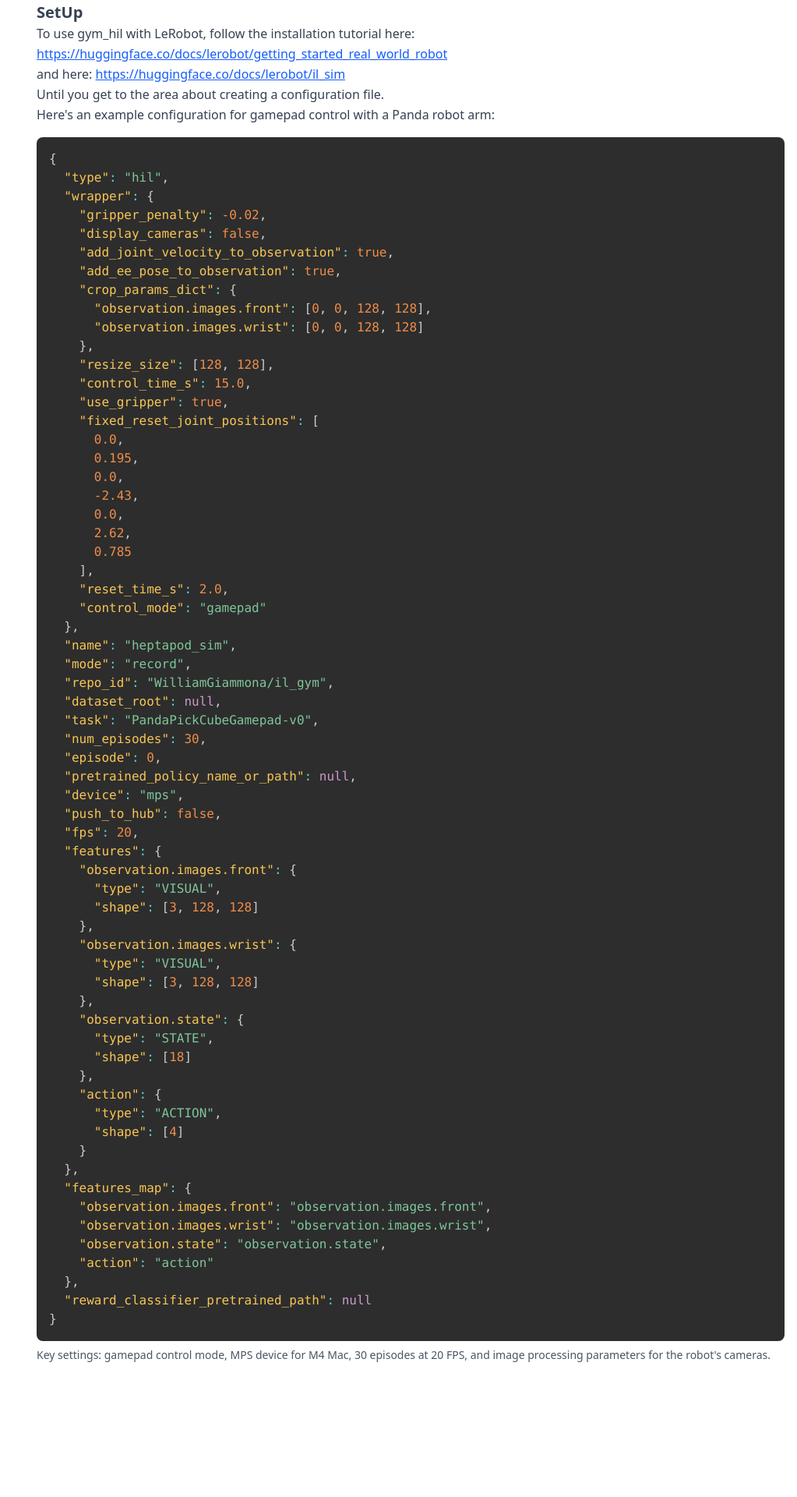
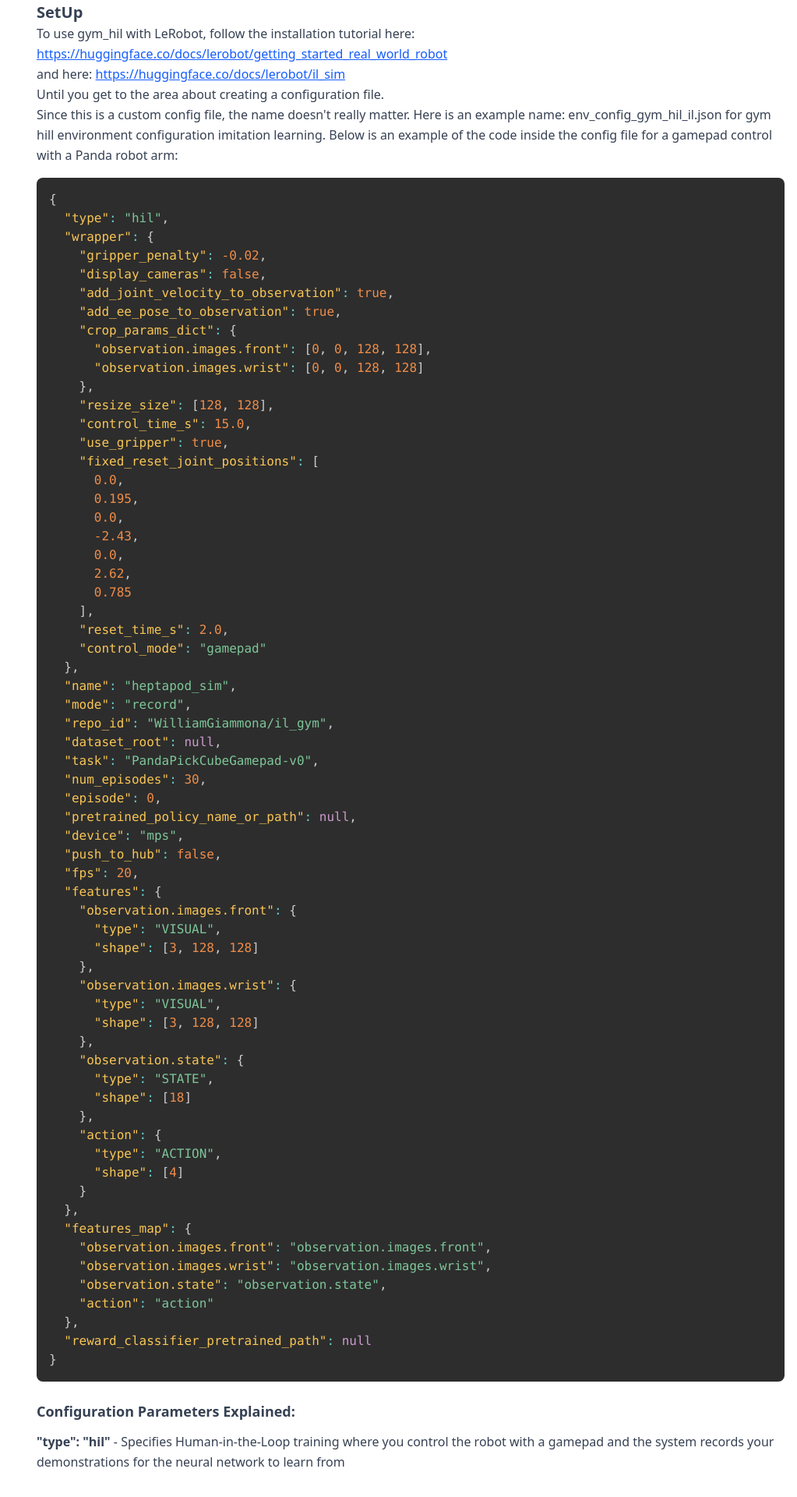
Before and after one commit to WilliamGiammona/learning-ai, a Next.js app: page /robotics in a window 1280 px wide. Shown: the part 1751-3671 px from the top of the page at 78% size, without its empty margins (257-1280 px from the left). Before the commit the page ends 3531 px from the top, so only its background shows below. Built offline with nearby package versions, Linux system fonts and the light colour scheme.

Commit message:
additional info

```diff
--- a/app/robotics/page.tsx
+++ b/app/robotics/page.tsx
@@ -277,8 +277,11 @@ const Robotics = () => {
                 <br />
                 Until you get to the area about creating a configuration file.
                 <br />
-                Here&apos;s an example configuration for gamepad control with a
-                Panda robot arm:
+                Since this is a custom config file, the name doesn't really
+                matter. Here is an example name: env_config_gym_hil_il.json for
+                gym hill environment configuration imitation learning. Below is
+                an example of the code inside the config file for a gamepad
+                control with a Panda robot arm:
               </p>
 
               <SyntaxHighlighter
@@ -350,12 +353,19 @@ const Robotics = () => {
   "reward_classifier_pretrained_path": null
 }`}
               </SyntaxHighlighter>
-
-              <p className="text-sm text-gray-600">
-                Key settings: gamepad control mode, MPS device for M4 Mac, 30
-                episodes at 20 FPS, and image processing parameters for the
-                robot&apos;s cameras.
-              </p>
+              <div className="mt-6">
+                <h4 className="text-lg font-semibold mb-3">
+                  Configuration Parameters Explained:
+                </h4>
+                <ul className="space-y-2">
+                  <li>
+                    <strong>"type": "hil"</strong> - Specifies Human-in-the-Loop
+                    training where you control the robot with a gamepad and the
+                    system records your demonstrations for the neural network to
+                    learn from
+                  </li>
+                </ul>
+              </div>
             </section>
           </div>
         </main>
```
